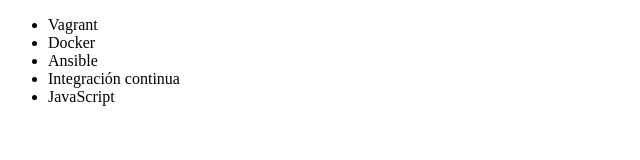
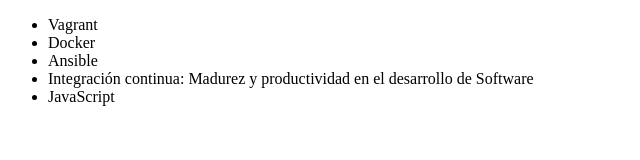
Before and after one commit to pedrogallegos/alura-GIT1, a plain HTML site: page index.html in a window 1280 px wide. Shown: the whole page, without its empty margins (0-640 px from the left). Drawn offline with Linux system fonts and the light colour scheme.

Commit message:
Renombrando curso de integración continua

```diff
--- a/index.html
+++ b/index.html
@@ -9,7 +9,7 @@
             <li>Vagrant</li>
             <li>Docker</li>
             <li>Ansible</li>
-            <li>Integración continua</li>
+            <li>Integración continua: Madurez y productividad en el desarrollo de Software</li>
             <li>JavaScript</li>
         </ul>
     </body>
```
